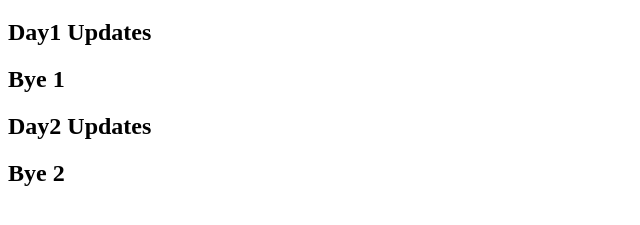
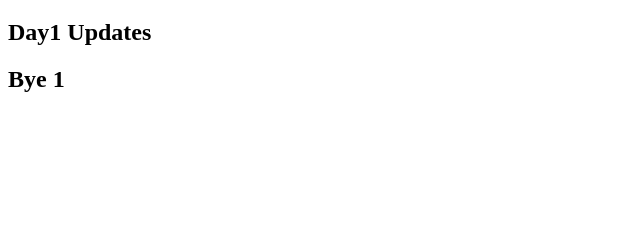
Before and after one commit to bernardk1988/react-project1, a plain HTML site: page index.html in a window 1280 px wide. Shown: the part 61-286 px from the top of the page, without its empty margins (0-640 px from the left). Drawn offline with Linux system fonts and the light colour scheme.

Commit message:
Day1 update bernard

```diff
--- a/index.html
+++ b/index.html
@@ -10,8 +10,6 @@
     <h1>Welcome to m project</h1>
     <h2>Day1 Updates</h2>
     <h2>Bye 1</h2>
-    <h2>Day2 Updates</h2>
-    <h2>Bye 2</h2>
 
 </body>
 </html>
```
